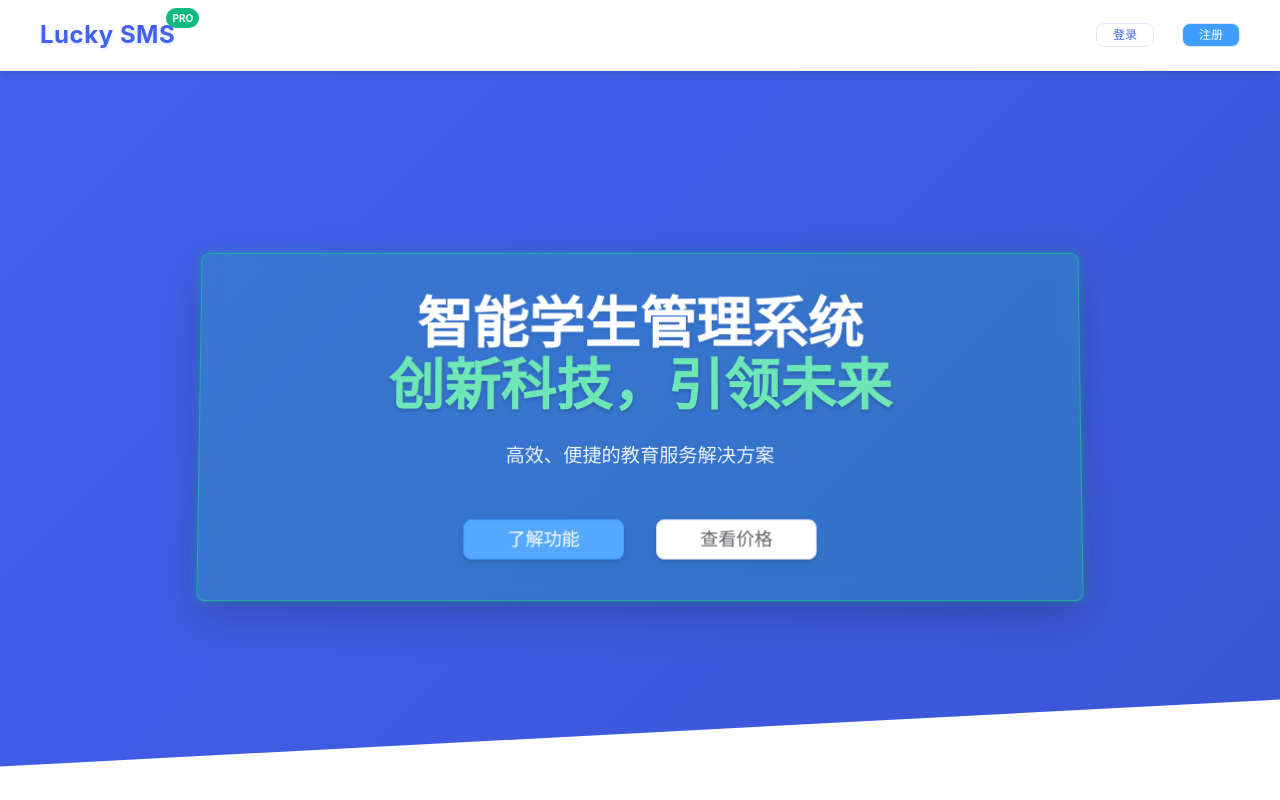
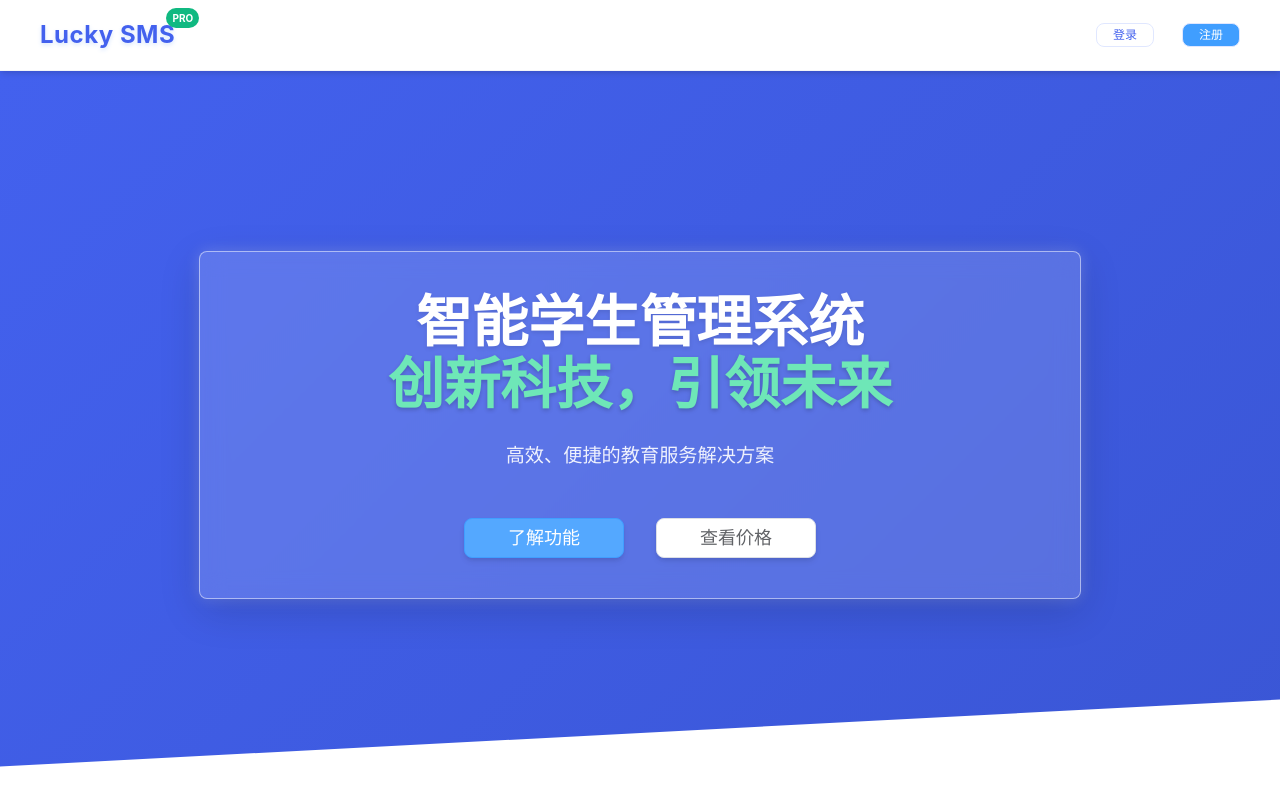
Before and after one commit to YangShengzhou03/Lucky_SMSS, a Vue app in the folder frontend/: page / in a window 1280 px wide. In both pictures the pointer is over the element 640 px from the left and 431 px from the top of the page. Shown: the top 800 px of the page. Built offline with nearby package versions, Linux system fonts and the light colour scheme.

Commit message:
update frontend/src/components/IndexLayout.vue.
Signed-off-by: Yangshengzhou <3555844679@qq.com>

```diff
--- a/frontend/src/components/IndexLayout.vue
+++ b/frontend/src/components/IndexLayout.vue
@@ -543,21 +543,22 @@ onUnmounted(() => {
   position: relative;
   z-index: 1;
   padding: 40px;
-  background: rgba(0, 255, 98, 0.1);
-  backdrop-filter: blur(10px);
+  background: rgba(255, 255, 255, 0.1);
+  backdrop-filter: blur(12px);
   border-radius: var(--border-radius);
-  border: 1px solid rgba(255, 255, 255, 0.2);
+  border: 1px solid rgba(255, 255, 255, 0.3);
   box-shadow: 0 8px 32px rgba(0, 0, 0, 0.1);
-  transition: all 0.4s cubic-bezier(0.25, 0.1, 0.25, 1);
+  transition: all 0.4s cubic-bezier(0.16, 0.77, 0.21, 0.99);
 
   &:hover {
-    transform: translateY(-5px) perspective(500px) rotateX(1deg);
-    background: rgba(0, 255, 98, 0.15);
-    box-shadow: 0 15px 45px rgba(0, 0, 0, 0.2),
-      0 0 10px rgba(0, 255, 98, 0.3);
-    border-color: rgba(0, 255, 98, 0.4);
+    transform: translateY(-6px);
+    background: rgba(255, 255, 255, 0.15);
+    box-shadow: 0 12px 40px rgba(0, 0, 0, 0.15),
+      0 0 15px rgba(255, 255, 255, 0.2);
+    border-color: rgba(255, 255, 255, 0.5);
   }
 }
+
 
 .hero-title {
   font-size: clamp(2rem, 5vw, 3.5rem);
```
